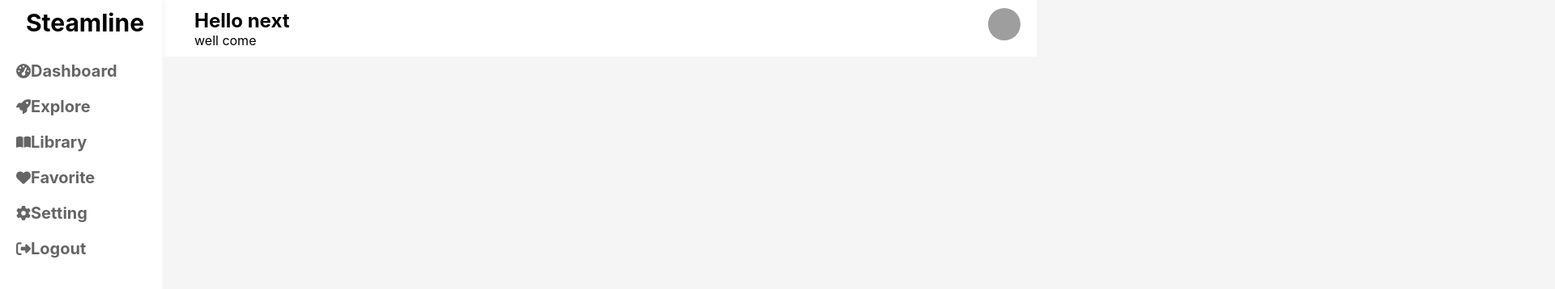
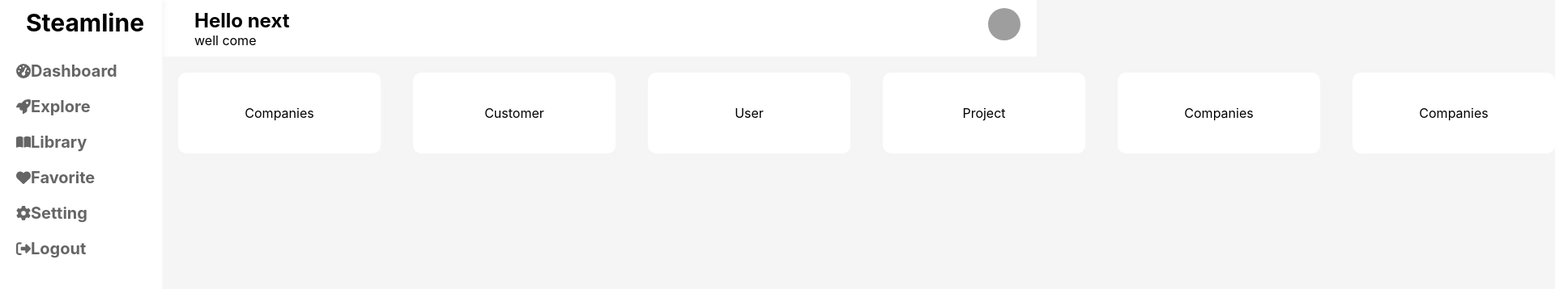
Before and after one commit to MackLeliso/dashboard_using_next, a Next.js app: page / in a window 1280 px wide. Shown: the top 358 px of the page at 81% size, 1920 px wide, since content can reach past the window. Built offline with nearby package versions, Linux system fonts and the light colour scheme; grey boxes are pictures that could not be loaded.

Commit message:
content done

```diff
--- a/pages/components/Content.js
+++ b/pages/components/Content.js
@@ -1,8 +1,42 @@
 import React from 'react'
+import styles from '../../styles/Home.module.css'
 
 function Content() {
   return (
-    <div>Content</div>
+    <div className={styles.contentcontainer}>
+      <div className={styles.contentwrapper}>
+        <div className={styles.tabs}>
+          <div className={styles.categories}>
+            <div>Companies</div>
+          </div>
+        </div>
+        <div className={styles.tabs}>
+          <div className={styles.categories}>
+            <div>Customer</div>
+          </div>
+        </div>
+        <div className={styles.tabs}>
+          <div className={styles.categories}>
+            <div>User</div>
+          </div>
+        </div>
+        <div className={styles.tabs}>
+          <div className={styles.categories}>
+            <div>Project</div>
+          </div>
+        </div>
+        <div className={styles.tabs}>
+          <div className={styles.categories}>
+            <div>Companies</div>
+          </div>
+        </div>
+        <div className={styles.tabs}>
+          <div className={styles.categories}>
+            <div>Companies</div>
+          </div>
+        </div>
+      </div>
+    </div>
   )
 }
 
--- a/pages/components/Header.js
+++ b/pages/components/Header.js
@@ -1,6 +1,5 @@
 import React from 'react'
 import styles from '../../styles/Home.module.css'
-import Image from '../../images/avator.png';
 function Header() {
   return (
     <div className={styles.headercontainer}>
--- a/styles/Home.module.css
+++ b/styles/Home.module.css
@@ -1,4 +1,3 @@
-
 .navcontainer {
   position: fixed;
   width: 200px;
@@ -63,7 +62,6 @@
     opacity: 0;
   }
   /* header css started */
-
 }
 
 .headercontainer {
@@ -78,21 +76,21 @@
   justify-content: space-evenly;
   align-items: center;
 }
-.title{
+.title {
   margin-left: 40px;
 }
-.title>h2{
+.title > h2 {
   color: rgb(0, 0, 0);
 }
-.title>p{
+.title > p {
   color: rgb(0, 0, 0);
 }
-.profile{
+.profile {
   position: absolute;
   right: 20px;
   margin-top: 10px;
 }
-.image{
+.image {
   width: 40px;
   height: 40px;
   border-radius: 50%;
@@ -100,11 +98,48 @@
 }
 
 @media only screen and (max-width: 768px) {
-  .headercontainer{
+  .headercontainer {
     width: 100%;
     margin-left: 70px;
   }
-  .profile{
+  .profile {
     right: 5px;
   }
 }
+
+/* dashboard content started */
+.contentcontainer {
+  display: flex;
+  flex-wrap: wrap;
+  margin-left: 200px;
+}
+.contentwrapper {
+  display: flex;
+  padding: 20px;
+  gap: 40px;
+}
+.tabs {
+  display: flex;
+  justify-content: space-evenly;
+  align-items: center;
+  width: 250px;
+  height: 100px;
+  background-color: #fff;
+  border-radius: 10px;
+  cursor: pointer;
+  box-shadow: 3px 0px 6px 0px rgb(246, 246, 246, 0.75);
+}
+
+@media only screen and (max-width: 768px) {
+  .contentcontainer {
+    margin-left: 70px;
+  }
+  .contentwrapper{
+    margin-left: 20px;
+    display: grid;
+    grid-template-columns: lfr;
+  }
+  .tabs{
+    width: 350px;
+  }
+}
```
